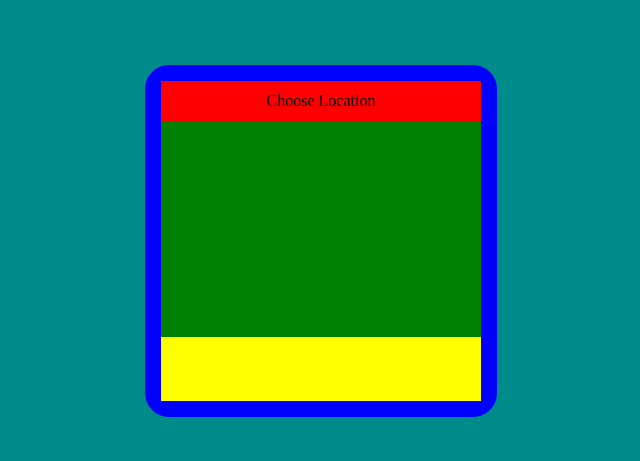
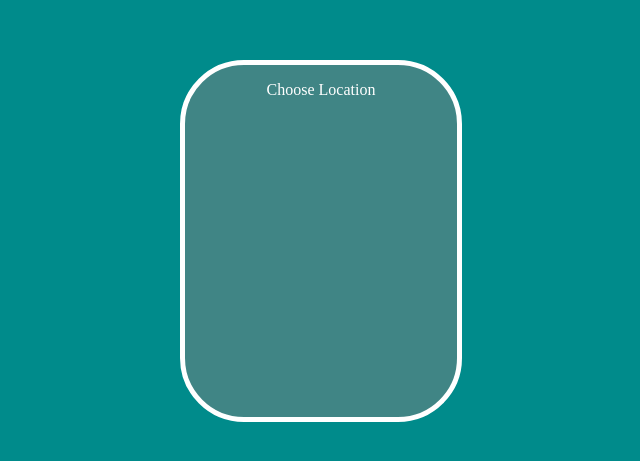
Before and after one commit to CoreyAI/weather-app, a website built with webpack: page dist/index.html in a window 1280 px wide. Shown: the part 159-620 px from the top of the page, without its empty margins (319-959 px from the left). Built offline with nearby package versions, Linux system fonts and the light colour scheme.

Commit message:
Altered visual properties of UI

```diff
--- a/src/style.css
+++ b/src/style.css
@@ -12,11 +12,12 @@
 
 #content-container {
   display: flex;
-  background-color: blue;
-  color: black;
+  background-color: rgb(128, 128, 128, 0.5);
+  color: white;
   height: 20rem;
-  width: 20rem;
-  border-radius: 1.5rem;
+  width: 15rem;
+  border: solid white 5px;
+  border-radius: 4rem;
   padding: 1rem;
 }
 
@@ -24,6 +25,7 @@
   display: grid;
   width: 100%;
   height: 100%;
+  border-radius: 10px;
   grid-template-rows: 2.5rem auto 4rem;
   grid-template-columns: auto;
   grid-template-areas:
@@ -35,14 +37,12 @@
 #bubble-top-row {
   display: flex;
   grid-area: top-row;
-  background-color: red;
   justify-content: center;
 }
 
 #bubble-middle-row {
   display: flex;
   grid-area: middle-row;
-  background-color: green;
   flex-direction: column;
   justify-content: center;
   align-items: center;
@@ -51,7 +51,6 @@
 #bubble-bottom-row {
   display: flex;
   grid-area: bottom-row;
-  background-color: yellow;
   flex-direction: column;
   font-size: 0.85rem;
   justify-content: space-around;
@@ -68,7 +67,8 @@
 
 #search-bar, #location {
   display: flex;
-  align-items: center;
+  text-align: center;
+  padding: 0rem 1rem;
 }
 
 #weather-condition {
@@ -87,3 +87,12 @@
   height: auto;
   width: 45%;
 }
+
+#location:hover {
+  text-decoration: underline;
+  cursor: pointer;
+}
+
+input {
+  text-align: center;
+}
```
